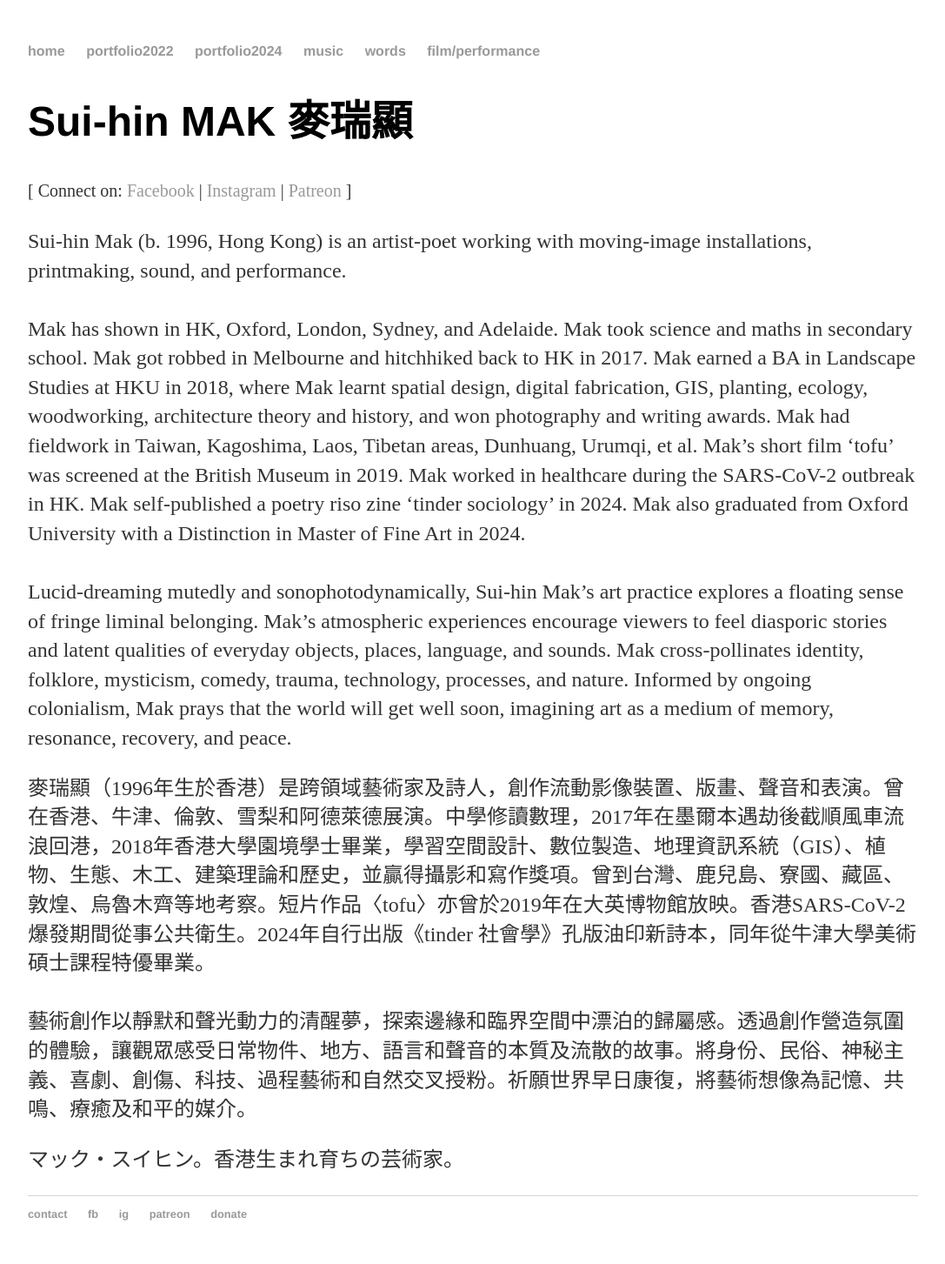
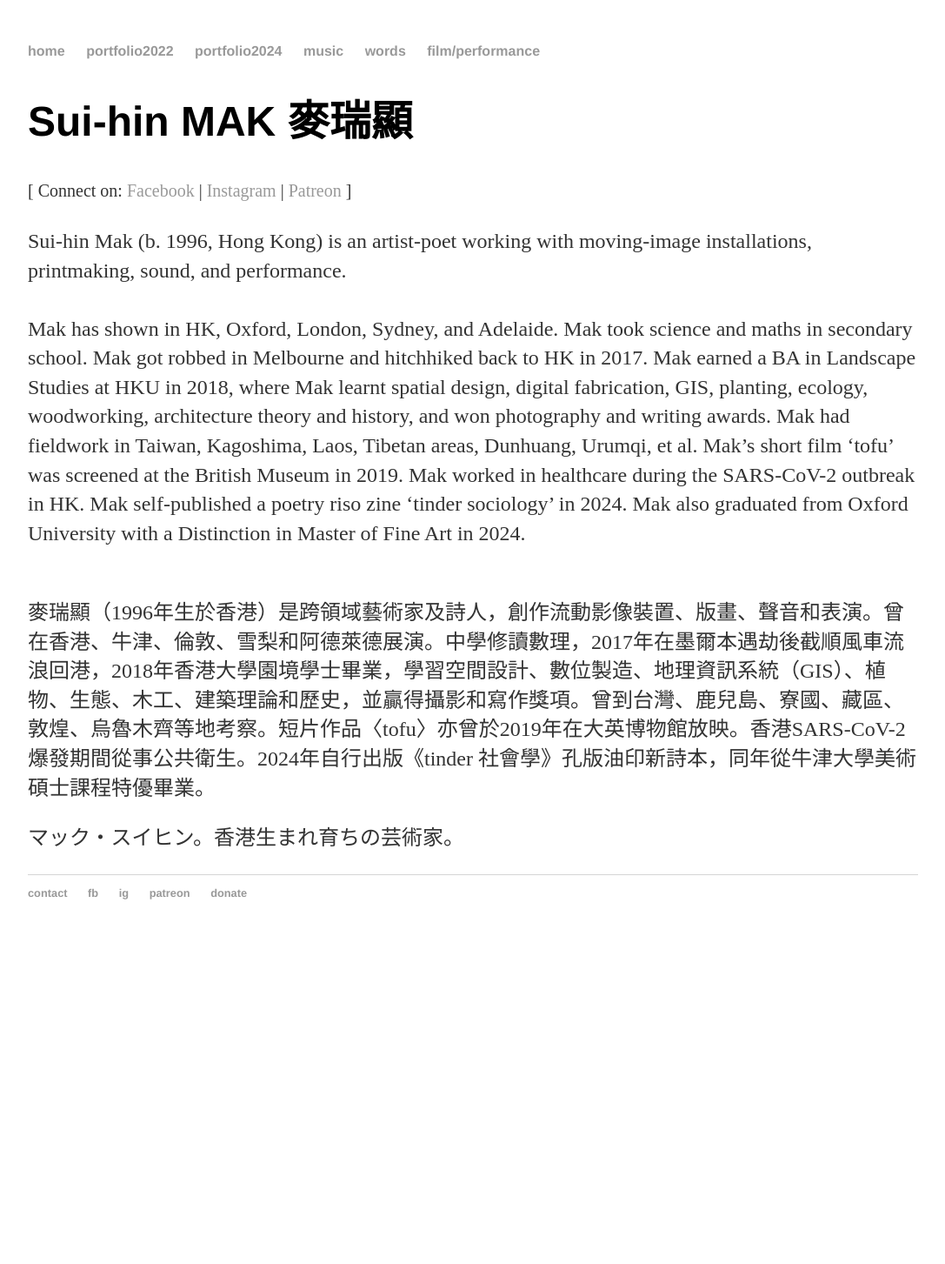
Before and after one commit to maksuihin/maksuihin.github.io, a Jekyll site: the page built from index.html, in a window 1280 px wide. Shown: the whole page at 87% size, without its empty margins (96-1183 px from the left). Built offline with Jekyll 4.4.1, drawn with Linux system fonts in a browser that asks for light colours; after the commit the page ends 1084 px from its top, so only the background shows below that.

Commit message:
Update index.html

```diff
--- a/index.html
+++ b/index.html
@@ -21,8 +21,7 @@ title: Sui-hin MAK 麥瑞顯
 
 			Mak has shown in HK, Oxford, London, Sydney, and Adelaide. Mak took science and maths in secondary school. Mak got robbed in Melbourne and hitchhiked back to HK in 2017. Mak earned a BA in Landscape Studies at HKU in 2018, where Mak learnt spatial design, digital fabrication, GIS, planting, ecology, woodworking, architecture theory and history, and won photography and writing awards. Mak had fieldwork in Taiwan, Kagoshima, Laos, Tibetan areas, Dunhuang, Urumqi, et al. Mak’s short film ‘tofu’ was screened at the British Museum in 2019. Mak worked in healthcare during the SARS-CoV-2 outbreak in HK. Mak self-published a poetry riso zine ‘tinder sociology’ in 2024. Mak also graduated from Oxford University with a Distinction in Master of Fine Art in 2024.<br><br>
 
-
-Lucid-dreaming mutedly and sonophotodynamically, Sui-hin Mak’s art practice explores a floating sense of fringe liminal belonging. Mak’s atmospheric experiences encourage viewers to feel diasporic stories and latent qualities of everyday objects, places, language, and sounds. Mak cross-pollinates identity, folklore, mysticism, comedy, trauma, technology, processes, and nature. Informed by ongoing colonialism, Mak prays that the world will get well soon, imagining art as a medium of memory, resonance, recovery, and peace.
+<!--Lucid-dreaming mutedly and sonophotodynamically, Sui-hin Mak’s art practice explores a floating sense of fringe liminal belonging. Mak’s atmospheric experiences encourage viewers to feel diasporic stories and latent qualities of everyday objects, places, language, and sounds. Mak cross-pollinates identity, folklore, mysticism, comedy, trauma, technology, processes, and nature. Informed by ongoing colonialism, Mak prays that the world will get well soon, imagining art as a medium of memory, resonance, recovery, and peace.-->
 
 				<!--Sui-hin Mak is an artist-poet, born and raised in Hong Kong. &nbsp;He took land&shy;scape archi&shy;tec&shy;ture at HKU and is pur&shy;suing an MFA at Oxford.
 			<br>Mak cross-pollinates through moving-image instal&shy;la&shy;tions, print&shy;making and per&shy;for&shy;mance. &nbsp;His sono&shy;dynamic experi&shy;ments explore a float&shy;ing sense of lim&shy;i&shy;nal be&shy;long&shy;ing. &nbsp;He prays that the world will get well soon, imag&shy;ining art as a medi&shy;um of mem&shy;ory, res&shy;o&shy;nance, recovery and peace. His artworks address identity, science and technology, trauma, language, folk beliefs and modern lifestyles.  His works encompass installation, painting, poetry, printmaking, sound art, experimental ﬁlm, photography etc.  Some of his art prints are in private collections in Hong Kong, Australia, Taiwan and the US.  In 2019, his experimental ﬁlm ‘<i>tofu</i>’ was screened at the British Museum.--></p>
@@ -31,7 +30,7 @@ Lucid-dreaming mutedly and sonophotodynamically, Sui-hin Mak’s art practice ex
 
 			<p>
 			麥瑞顯（1996年生於香港）是跨領域藝術家及詩人，創作流動影像裝置、版畫、聲音和表演。曾在香港、牛津、倫敦、雪梨和阿德萊德展演。中學修讀數理，2017年在墨爾本遇劫後截順風車流浪回港，2018年香港大學園境學士畢業，學習空間設計、數位製造、地理資訊系統（GIS）、植物、生態、木工、建築理論和歷史，並贏得攝影和寫作獎項。曾到台灣、鹿兒島、寮國、藏區、敦煌、烏魯木齊等地考察。短片作品〈tofu〉亦曾於2019年在大英博物館放映。香港SARS-CoV-2爆發期間從事公共衛生。2024年自行出版《tinder 社會學》孔版油印新詩本，同年從牛津大學美術碩士課程特優畢業。
-			<br><br>藝術創作以靜默和聲光動力的清醒夢，探索邊緣和臨界空間中漂泊的歸屬感。透過創作營造氛圍的體驗，讓觀眾感受日常物件、地方、語言和聲音的本質及流散的故事。將身份、民俗、神秘主義、喜劇、創傷、科技、過程藝術和自然交叉授粉。祈願世界早日康復，將藝術想像為記憶、共鳴、療癒及和平的媒介。
+			<!--<br><br>藝術創作以靜默和聲光動力的清醒夢，探索邊緣和臨界空間中漂泊的歸屬感。透過創作營造氛圍的體驗，讓觀眾感受日常物件、地方、語言和聲音的本質及流散的故事。將身份、民俗、神秘主義、喜劇、創傷、科技、過程藝術和自然交叉授粉。祈願世界早日康復，將藝術想像為記憶、共鳴、療癒及和平的媒介。-->
 
 			<!--藝術家及詩人，於香港土生土長。港大園境畢業，目前就讀牛津美術碩士。
 			<br>以流動影像裝置、版畫和表演交叉授粉。透過聲動力實驗，探索臨界空間中漂泊的歸屬感。祈願世界早日康復，將藝術想像為記憶、共鳴、療癒及和平的媒介。創作探討身份、科技、創傷、語言、民間信仰、摩登新生活等主題。創作媒介涵蓋裝置藝術、繪畫、新詩、版畫、聲音藝術、實驗電影及攝影等。版畫作品於本港、澳洲、台灣、美國獲私人收藏。實驗短片〈<i>tofu</i>〉在2019年於大英博物館放映。--></p>
```
